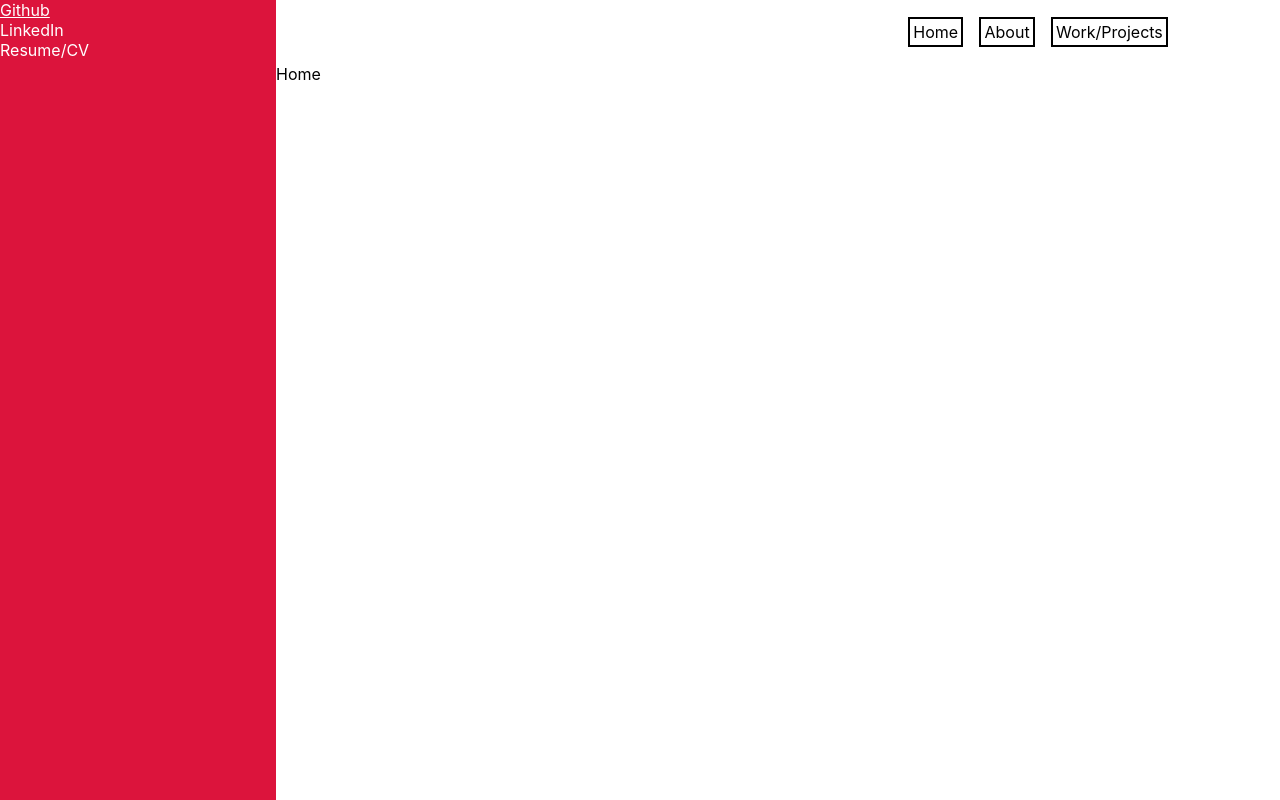
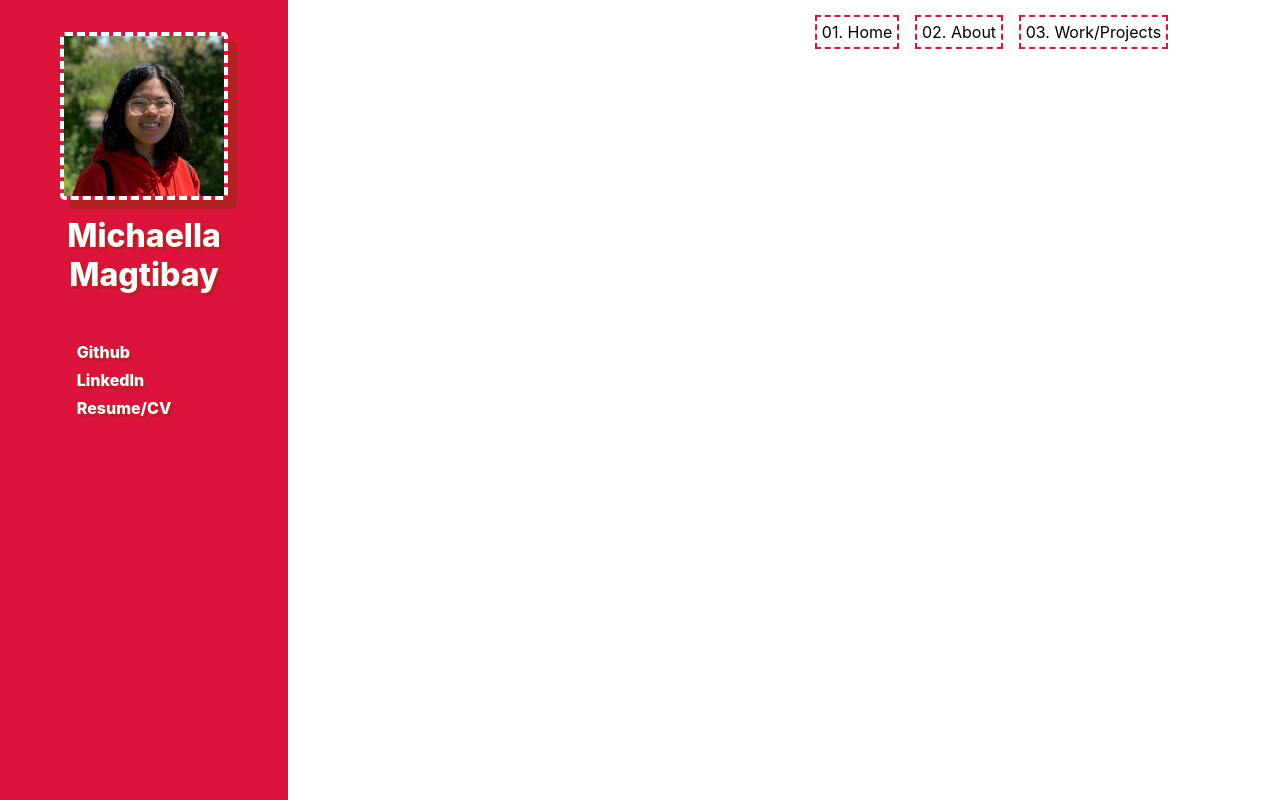
Before and after one commit to TheyFoundMing/portfolio-archived, a React (Create React App) app: page / in a window 1280 px wide. Built offline with nearby package versions, Linux system fonts and the light colour scheme.

Commit message:
modify, use positions for header & sidebar

```diff
--- a/src/components/Header.js
+++ b/src/components/Header.js
@@ -9,22 +9,24 @@ import { makeStyles } from "@material-ui/core";
 
 const useStyles = makeStyles({
   header: {
-    backgroundColor: "white",
+    backgroundColor: "#ffffff00",
     boxShadow: "none",
     color: "black",
     display: "flex",
     alignItems: "flex-end",
     paddingRight: "5em",
+    position: "fixed",
   },
   navlinks: {
     color: "black",
-    border: "2px solid black",
-    padding: "0.2em",
+    border: "2px dashed crimson",
+    padding: "0.3em",
     margin: "0.5em",
     textDecoration: "none",
     "&:hover": {
       boxShadow: "4px 2px 1px crimson",
     },
+    backgroundColor: "white",
   },
 });
 
@@ -41,7 +43,7 @@ export default function Hook() {
             activeClassName="active"
             to="/"
           >
-            Home
+            01. Home
           </Link>
           <Link
             className={classes.navlinks}
@@ -49,7 +51,7 @@ export default function Hook() {
             activeClassName="active"
             to="/about"
           >
-            About
+            02. About
           </Link>
           <Link
             className={classes.navlinks}
@@ -57,7 +59,7 @@ export default function Hook() {
             activeClassName="active"
             to="/work"
           >
-            Work/Projects
+            03. Work/Projects
           </Link>
         </Toolbar>
       </AppBar>
--- a/src/components/Sidebar.js
+++ b/src/components/Sidebar.js
@@ -3,20 +3,44 @@ import React from "react";
 import { makeStyles } from "@material-ui/core";
 import Link from "@material-ui/core/Link";
 
+import profile from "../images/profile.jpeg";
+
 const useStyles = makeStyles({
   sideBar: {
-    width: "22em",
+    width: "14em",
     height: "100%",
     backgroundColor: "crimson",
+    display: "flex",
+    flexDirection: "column",
+    alignItems: "center",
+    padding: "2em",
+    position: "fixed",
   },
 
   sideLink: {
     color: "white",
+    marginTop: "0.5em",
+    textShadow: "3px 3px firebrick",
+    fontWeight: 800,
+  },
+
+  name: {
+    fontSize: "2em",
+    textAlign: "center",
+    marginTop: "0.5em",
   },
 
   contact: {
     display: "flex",
     flexDirection: "column",
+    margin: "2.5em 2.5em 0em 0em",
+  },
+
+  profile: {
+    width: "10em",
+    borderRadius: "5px",
+    border: "4px dashed white",
+    boxShadow: "9px 9px firebrick",
   },
 });
 
@@ -26,6 +50,11 @@ function Sidebar() {
 
   return (
     <div className={classes.sideBar}>
+      <img className={classes.profile} src={profile} alt="profile" />
+
+      <span className={`${classes.sideLink} ${classes.name}`}>
+        Michaella Magtibay
+      </span>
       <div className={classes.contact}>
         <Link
           className={classes.sideLink}
```
